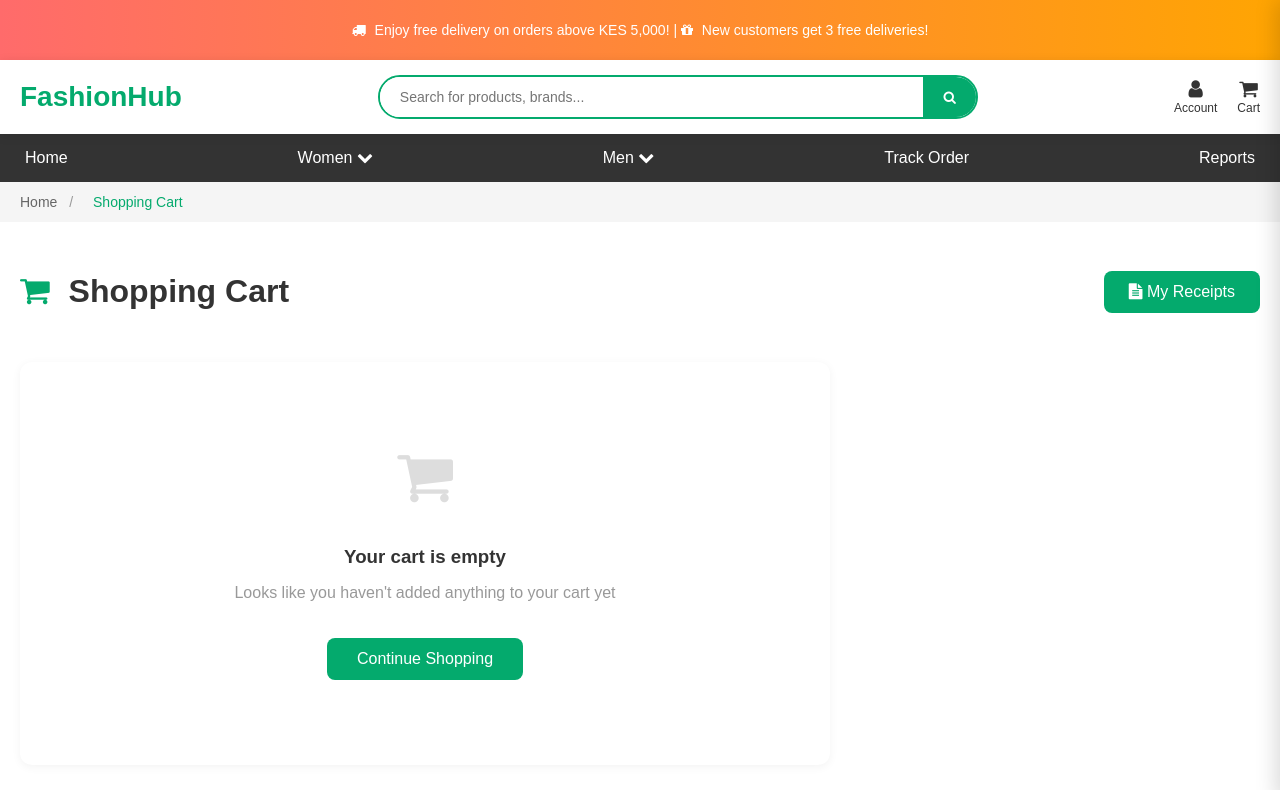
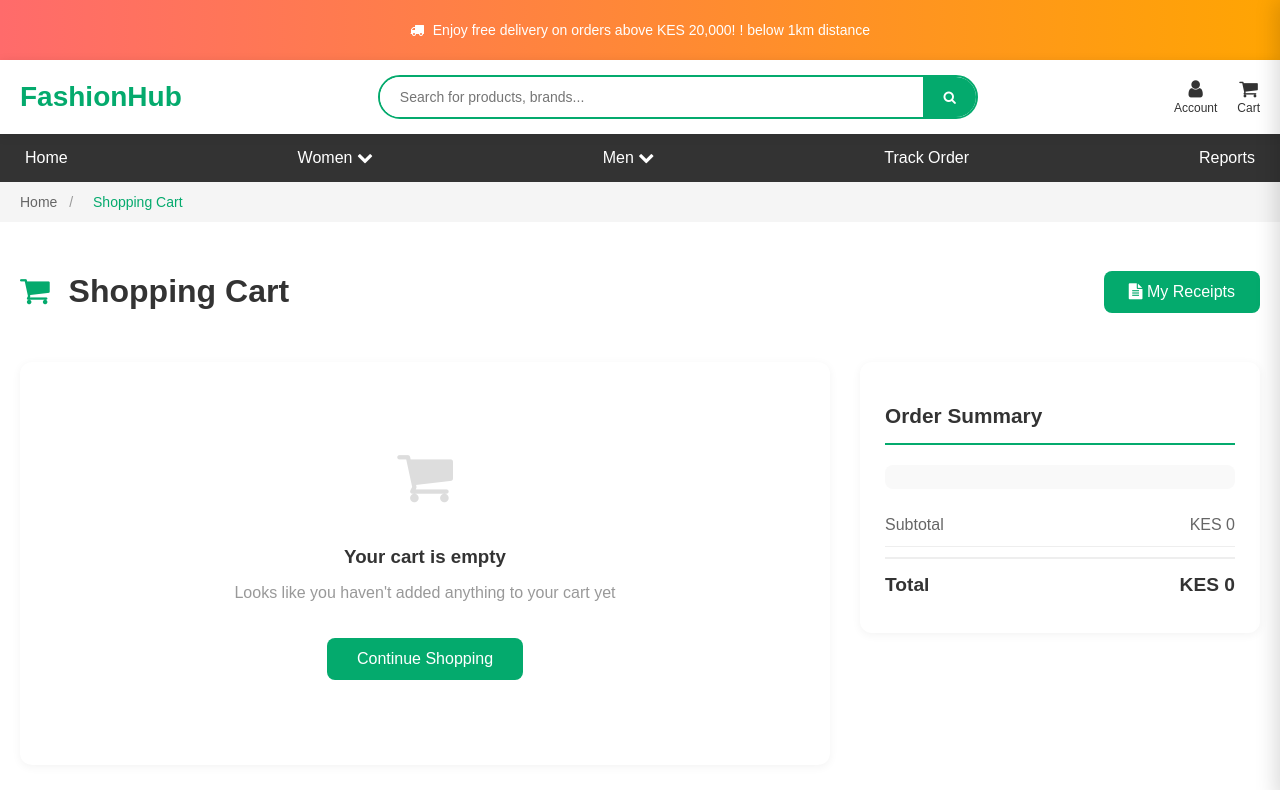
Before and after one commit to samuelkanyingi/FashionCommerce, a Django app: page /cart in a window 1280 px wide. Shown: the top 790 px of the page. Run offline with Django 5.2, Linux system fonts and the light colour scheme; some libraries are stand-ins or nearby versions.

Commit message:
Improved cart functionality

```diff
--- a/shop/views.py
+++ b/shop/views.py
@@ -285,6 +285,9 @@ def women(request):
     is_htmx = request.headers.get("HX-Request") == "true"
     template = "shop/product_grid.html" if is_htmx else "shop/women.html"
 
+    # Save current shop page to session for "Continue Shopping" logic
+    request.session['last_shop_url'] = request.get_full_path()
+
     return render(
         request,
         template,
@@ -332,6 +335,9 @@ def men(request):
 
     is_htmx = request.headers.get("HX-Request") == "true"
     template = "shop/product_grid.html" if is_htmx else "shop/men.html"
+
+    # Save current shop page to session for "Continue Shopping" logic
+    request.session['last_shop_url'] = request.get_full_path()
 
     return render(
         request,
@@ -453,13 +459,8 @@ def cart(request):
 
     total = sum(item["total_price"] for item in cart_items)
 
-    # Determine where to send user back when they click "Continue Shopping"
-    referer = request.META.get('HTTP_REFERER', '')
-    continue_shopping_url = reverse('women')
-    if 'men' in referer:
-        continue_shopping_url = reverse('men')
-    elif 'women' in referer:
-        continue_shopping_url = reverse('women')
+    # Use session-stored shop URL for "Continue Shopping"
+    continue_shopping_url = request.session.get('last_shop_url', reverse('women'))
 
     order = None
 
@@ -511,7 +512,11 @@ def update_cart(request):
                     item["quantity"] -= 1
                 break
         request.session["cart"] = cart_items
-        total = sum(i["price"] * i.get("quantity", 1) for i in cart_items)
+
+        for item in cart_items:
+            item["total_price"] = item["price"] * item.get("quantity", 1)
+
+        total = sum(item["total_price"] for item in cart_items)
 
         order = None
         if request.user.is_authenticated:
@@ -524,10 +529,18 @@ def update_cart(request):
         if order:
             sync_order_items(request, order)
 
+        # Determine where to send user back when they click "Continue Shopping"
+        referer = request.META.get('HTTP_REFERER', '')
+        continue_shopping_url = reverse('women')
+        if 'men' in referer:
+            continue_shopping_url = reverse('men')
+        elif 'women' in referer:
+            continue_shopping_url = reverse('women')
+
         return render(
             request,
             "shop/cart_items.html",
-            {"cart": cart_items, "total": total, "order": order},
+            {"cart": cart_items, "total": total, "order": order, "continue_shopping_url": continue_shopping_url},
         )
 
 
@@ -557,12 +570,23 @@ def remove_item(request):
         elif order:
             sync_order_items(request, order)
 
-        total = sum(i["price"] * i.get("quantity", 1) for i in cart_items)
+        for item in cart_items:
+            item["total_price"] = item["price"] * item.get("quantity", 1)
+
+        total = sum(item["total_price"] for item in cart_items)
+
+        # Determine where to send user back when they click "Continue Shopping"
+        referer = request.META.get('HTTP_REFERER', '')
+        continue_shopping_url = reverse('women')
+        if 'men' in referer:
+            continue_shopping_url = reverse('men')
+        elif 'women' in referer:
+            continue_shopping_url = reverse('women')
 
         return render(
             request,
             "shop/cart_items.html",
-            {"cart": cart_items, "total": total, "order": order},
+            {"cart": cart_items, "total": total, "order": order, "continue_shopping_url": continue_shopping_url},
         )
 
 
--- a/templates/shop/cart.html
+++ b/templates/shop/cart.html
@@ -376,7 +376,7 @@
 
 <!-- TOP PROMO BAR -->
 <div class="promo-bar">
-    <p><i class="fa fa-truck"></i> Enjoy free delivery on orders above KES 5,000! | <i class="fa fa-gift"></i> New customers get 3 free deliveries!</p>
+    <p><i class="fa fa-truck"></i> Enjoy free delivery on orders above KES 20,000! ! below 1km distance</p>
 </div>
 
 <!-- HEADER -->
@@ -515,17 +515,16 @@
                     <a href="{{ continue_shopping_url }}" class="continue-shopping-btn">Continue Shopping</a>
                 </div>
                 {% endfor %}
+
+                {% if cart %}
+                <a href="{{ continue_shopping_url }}" class="back-to-shop">
+                    <i class="fa fa-arrow-left"></i> Continue Shopping
+                </a>
+                {% endif %}
             </div>
-
-            {% if cart %}
-            <a href="{{ continue_shopping_url }}" class="back-to-shop">
-                <i class="fa fa-arrow-left"></i> Continue Shopping
-            </a>
-            {% endif %}
         </div>
 
         <!-- Order Summary -->
-        {% if cart %}
         <div class="order-summary-card">
             <h2>Order Summary</h2>
 
@@ -538,34 +537,34 @@
                 {% endif %}
             </div>
 
-            {% if order %}
             <div id="order-number" class="order-number">
+                {% if order and cart %}
                 <span>Order Number:</span>
                 <strong>{{ order.tracking_number }}</strong>
+                {% endif %}
             </div>
-            {% if order.status == 'PAID' %}
-            <a href="{% url 'receipt' order.id %}" class="view-receipt-btn">
+
+            {% if order and order.status == 'PAID' %}
+            <a href="{% url 'receipt' order.id %}" class="view-receipt-btn" id="view-receipt-link">
                 <i class="fa fa-file-text"></i> View Receipt
             </a>
-            {% endif %}
             {% endif %}
 
             <div id="order-summary-update">
                 <div class="summary-row">
                     <span>Subtotal</span>
-                    <span>KES {{ total }}</span>
+                    <span>KES {{ total|default:0 }}</span>
                 </div>
                 <div class="summary-row total">
                     <span>Total</span>
-                    <span>KES {{ total }}</span>
+                    <span>KES {{ total|default:0 }}</span>
                 </div>
             </div>
 
-            <button class="checkout-btn" @click="open = true">
+            <button class="checkout-btn" @click="open = true" {% if not cart %}style="display:none"{% endif %} id="checkout-btn-main">
                 <i class="fa fa-lock"></i> Proceed to Checkout
             </button>
         </div>
-        {% endif %}
     </div>
 </main>
 
--- a/templates/shop/components/header.html
+++ b/templates/shop/components/header.html
@@ -4,7 +4,7 @@
       <a href="{% url 'index' %}" style="font-size: 1.5rem; font-weight: 700; color: #04aa6d; text-decoration: none;">FashionHub</a>
       <a href="{% url 'women' %}" style="color: #333; text-decoration: none;">Women</a>
       <a href="{% url 'men' %}" style="color: #333; text-decoration: none;">Men</a>
-      <a href="{% url 'cart' %}" style="color: #333; text-decoration: none;">Cart ({{ cart|length }})</a>
+      <!-- <a href="{% url 'cart' %}" style="color: #333; text-decoration: none;">Cart ({{ cart|length }})</a> -->
       <a href="{% url 'reports' %}" style="color: #333; text-decoration: none;">Reports</a>
     </div>
     <div>
--- a/templates/shop/receipt.html
+++ b/templates/shop/receipt.html
@@ -71,9 +71,6 @@
     </div>
 
     <div style="margin-top: 50px; display: flex; gap: 15px; justify-content: center;">
-        <a href="{% url 'download_receipt_pdf' order.id %}" style="background: #333; color: white; padding: 12px 30px; border-radius: 6px; text-decoration: none; font-weight: 600; display: flex; align-items: center; gap: 10px;">
-            <i class="fa fa-file-pdf-o"></i> Download PDF
-        </a>
         <a href="{% url 'index' %}" style="background: #04AA6D; color: white; padding: 12px 30px; border-radius: 6px; text-decoration: none; font-weight: 600;">
             Continue Shopping
         </a>
--- a/templates/shop/track_order.html
+++ b/templates/shop/track_order.html
@@ -115,7 +115,7 @@
         <div style="max-width: 1200px; margin: 0 auto; display: flex; justify-content: space-between; align-items: center;">
             <a href="{% url 'index' %}" style="font-size: 1.5rem; font-weight: bold; color: #04AA6D; text-decoration: none;">FashionHub</a>
             <div>
-                <a href="{% url 'index' %}" style="color: #333; text-decoration: none; margin-right: 20px;">Home</a>
+                <!-- <a href="{% url 'index' %}" style="color: #333; text-decoration: none; margin-right: 20px;">Home</a> -->
                 <a href="{% url 'cart' %}" style="color: #333; text-decoration: none;"><i class="fa fa-shopping-cart"></i> Cart</a>
             </div>
         </div>
```
Also changed, not shown: templates/shop/cart_items.html (+25 -3 lines), templates/shop/my_receipts.html (+0 -14 lines).
